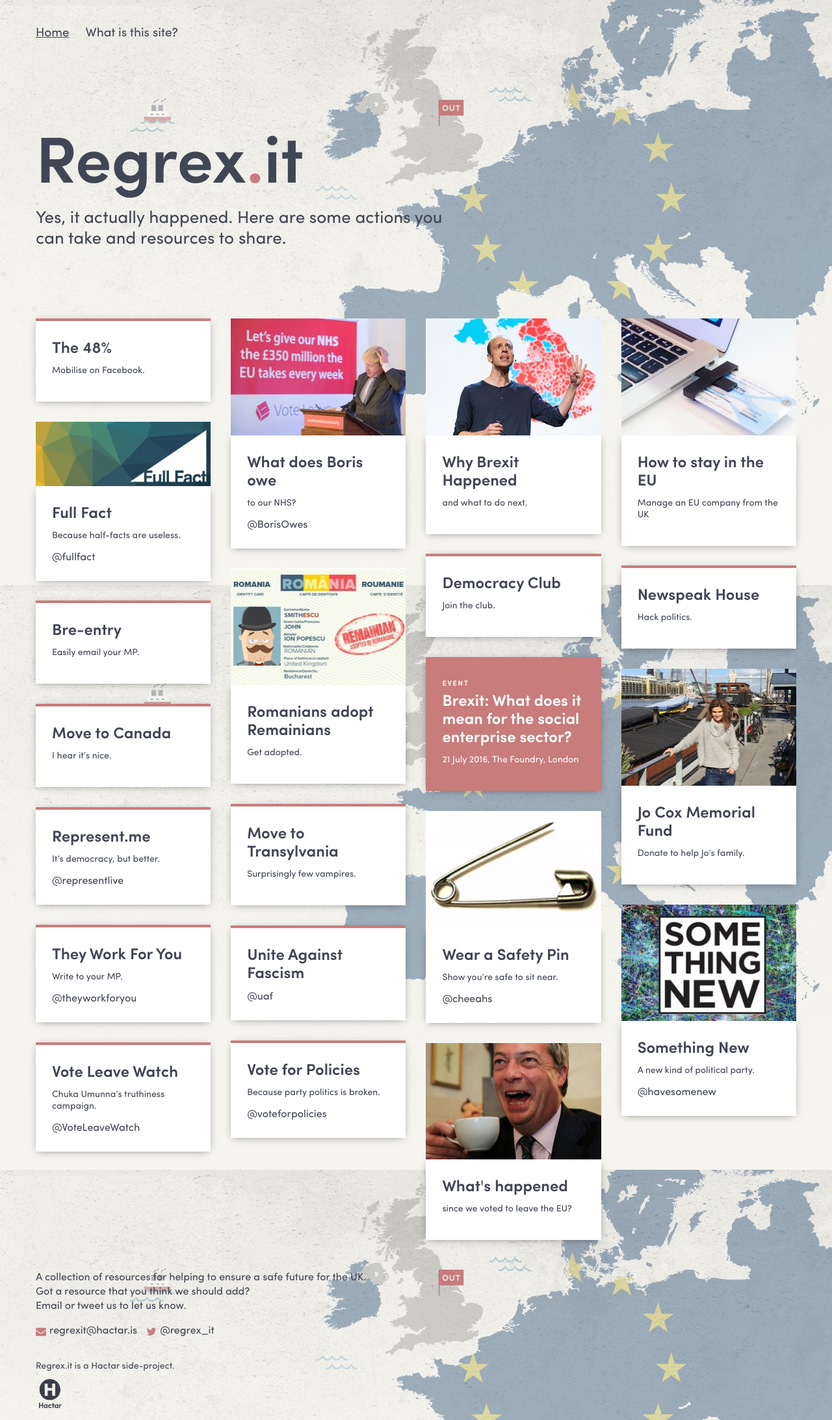
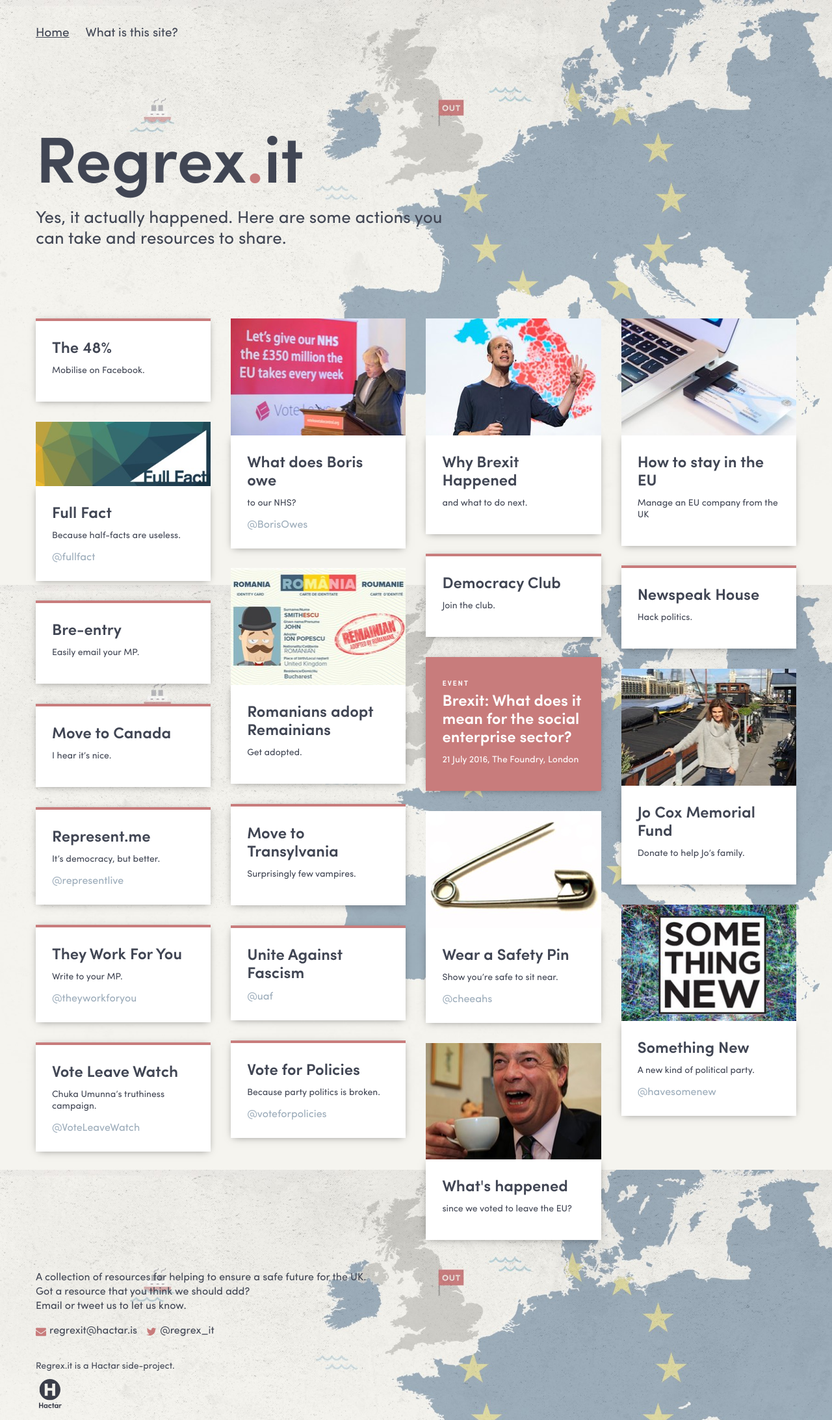
Before and after one commit to hactar-is/regex.it, a Jekyll site: the page built from index.html, in a window 1280 px wide. Shown: the whole page at 65% size. Built offline with Jekyll 4.4.1, drawn with Linux system fonts in a browser that asks for light colours; nearby versions of some CDN libraries.

Commit message:
Style tweaks

```diff
--- a/_sass/_base.scss
+++ b/_sass/_base.scss
@@ -58,6 +58,15 @@
 }
 a:hover, a:active {
     color: $red;
+}
+
+a.link-secondary {
+    &:link, &:visited {
+        color: $blue-light;
+    }
+    &:hover, &:active {
+        color: $red;
+    }
 }
 
 h1 {
--- a/index.html
+++ b/index.html
@@ -25,7 +25,7 @@
             <h2><a href="{{ _.link }}">{{ _.title }}</a></h2>
             <p>{{ _.content }}</p>
             {% if _.twitter and _.twitter != '' %}
-                <a href="https://twiter.com/{{_.twitter}}">@{{_.twitter}}</a>
+                <a href="https://twiter.com/{{_.twitter}}" class="link-secondary">@{{_.twitter}}</a>
             {% endif %}
         </article>
     </li>
```
Also changed, not shown: _links/democracy-club.md (+0 -3 lines).
